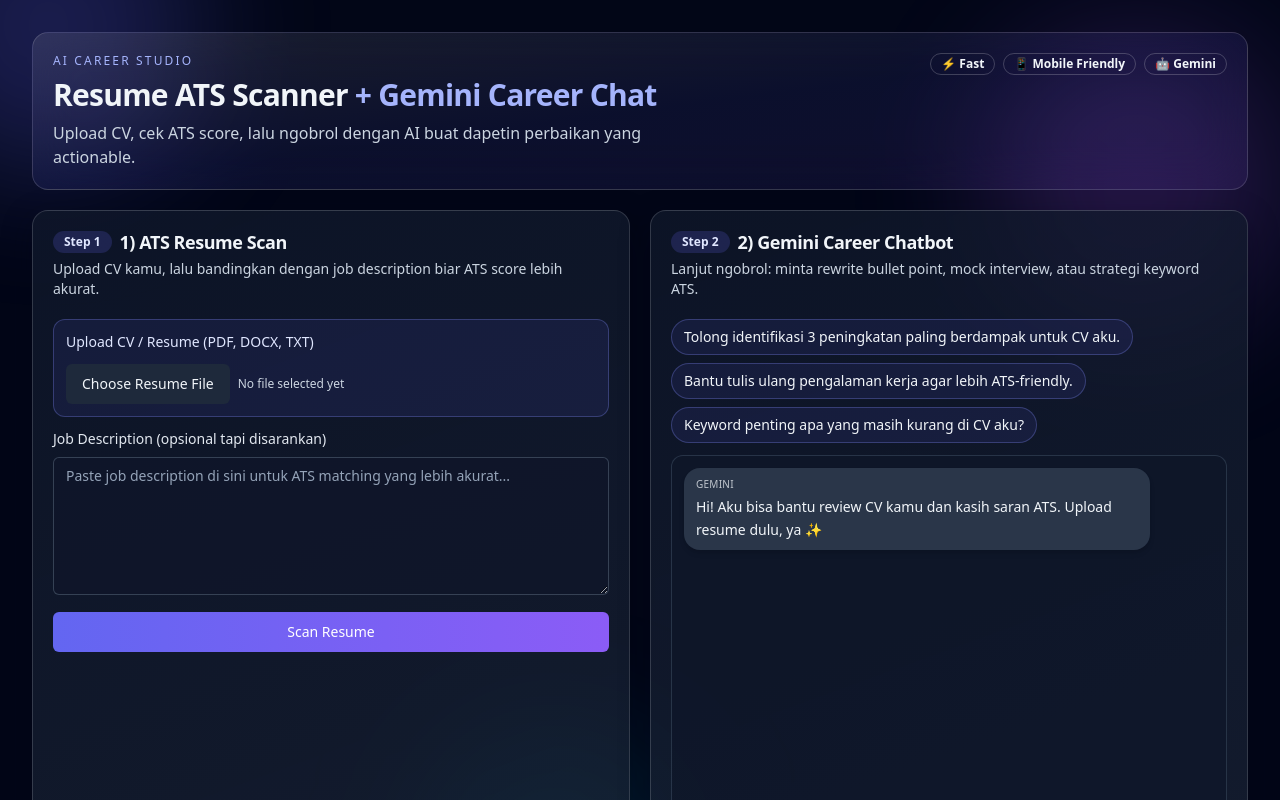
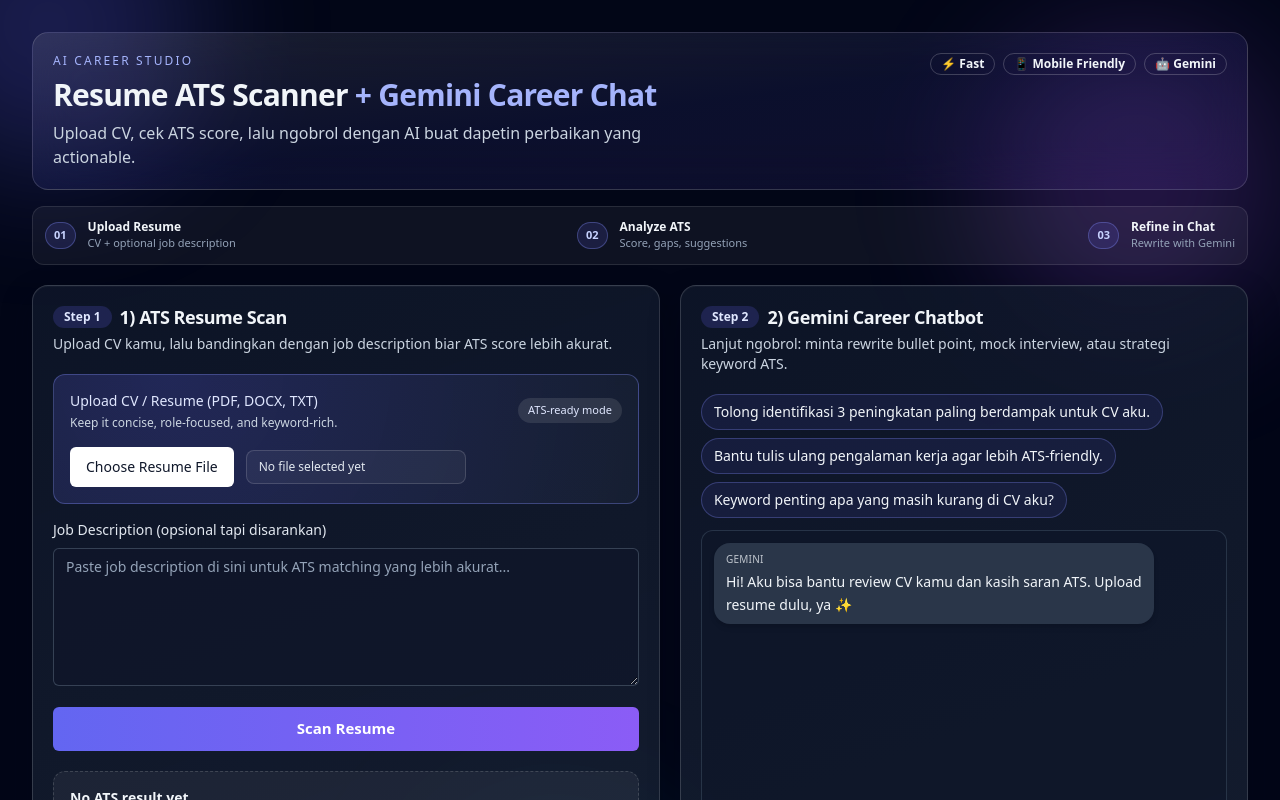
Before and after one commit to norchcode/simplify-ats-gemini, a Next.js app: page / in a window 1280 px wide. Shown: the top 800 px of the page. Built offline with nearby package versions, Linux system fonts and the light colour scheme.

Commit message:
style update

```diff
--- a/app/globals.css
+++ b/app/globals.css
@@ -17,8 +17,15 @@
 
 .fancy-card {
   border-color: rgba(255, 255, 255, 0.15) !important;
-  background: linear-gradient(160deg, rgba(15, 23, 42, 0.8), rgba(30, 41, 59, 0.65));
-  box-shadow: 0 10px 30px rgba(2, 6, 23, 0.35);
+  background: linear-gradient(160deg, rgba(15, 23, 42, 0.82), rgba(30, 41, 59, 0.68));
+  box-shadow:
+    0 14px 30px rgba(2, 6, 23, 0.34),
+    inset 0 1px 0 rgba(255, 255, 255, 0.03);
+}
+
+.upload-surface {
+  border: 1px solid rgba(129, 140, 248, 0.35);
+  background: radial-gradient(circle at 20% 0%, rgba(99, 102, 241, 0.24), rgba(30, 41, 59, 0.45));
 }
 
 .chat-scroll::-webkit-scrollbar {
--- a/app/page.js
+++ b/app/page.js
@@ -150,6 +150,8 @@
       <div className="relative mx-auto w-full max-w-7xl px-4 py-5 sm:px-6 lg:px-8 lg:py-8">
         <Hero />
 
+        <WorkflowStrip />
+
         <div className="mt-5 md:hidden">
           <Tabs>
             <TabsList>
@@ -163,7 +165,7 @@
           </Tabs>
         </div>
 
-        <section className="mt-5 grid gap-5 md:grid-cols-2">
+        <section className="mt-5 grid gap-5 md:grid-cols-[1.05fr_0.95fr]">
           <Card className={`fancy-card ${activeView !== "scan" ? "hidden md:block" : ""}`}>
             <CardHeader>
               <div className="flex items-center gap-2">
@@ -174,9 +176,16 @@
             </CardHeader>
 
             <CardContent>
-              <form onSubmit={handleScan} className="space-y-3">
-                <div className="rounded-xl border border-indigo-400/30 bg-indigo-500/10 p-3">
-                  <p className="text-sm font-medium text-indigo-100">Upload CV / Resume (PDF, DOCX, TXT)</p>
+              <form onSubmit={handleScan} className="space-y-4">
+                <div className="upload-surface rounded-xl p-4">
+                  <div className="flex flex-wrap items-center justify-between gap-3">
+                    <div>
+                      <p className="text-sm font-medium text-indigo-100">Upload CV / Resume (PDF, DOCX, TXT)</p>
+                      <p className="mt-1 text-xs text-slate-300">Keep it concise, role-focused, and keyword-rich.</p>
+                    </div>
+                    <div className="rounded-full bg-white/10 px-2.5 py-1 text-[11px] text-indigo-100">ATS-ready mode</div>
+                  </div>
+
                   <input
                     ref={fileInputRef}
                     type="file"
@@ -184,13 +193,20 @@
                     className="hidden"
                     onChange={(e) => setResumeFile(e.target.files?.[0] || null)}
                   />
-                  <div className="mt-3 flex flex-wrap items-center gap-2">
-                    <Button type="button" variant="secondary" onClick={() => fileInputRef.current?.click()}>
+
+                  <div className="mt-4 flex flex-wrap items-center gap-3">
+                    <Button type="button" className="bg-white text-slate-900 hover:bg-slate-100" onClick={() => fileInputRef.current?.click()}>
                       Choose Resume File
                     </Button>
-                    <span className="text-xs text-slate-300">
-                      {resumeFile ? `Selected: ${resumeFile.name}` : "No file selected yet"}
-                    </span>
+                    <div className="min-w-[220px] rounded-lg border border-white/15 bg-white/5 px-3 py-2 text-xs text-slate-200">
+                      {resumeFile ? (
+                        <>
+                          <span className="text-emerald-300">●</span> Selected: {resumeFile.name}
+                        </>
+                      ) : (
+                        "No file selected yet"
+                      )}
+                    </div>
                   </div>
                 </div>
 
@@ -205,7 +221,7 @@
                   />
                 </label>
 
-                <Button className="w-full bg-gradient-to-r from-indigo-500 to-violet-500 hover:brightness-110" type="submit" disabled={scanLoading}>
+                <Button className="h-11 w-full bg-gradient-to-r from-indigo-500 to-violet-500 text-[15px] font-semibold hover:brightness-110" type="submit" disabled={scanLoading}>
                   {scanLoading ? "Scanning..." : "Scan Resume"}
                 </Button>
 
@@ -246,7 +262,9 @@
                     </div>
                   ) : null}
                 </div>
-              ) : null}
+              ) : (
+                <EmptyAnalysisState />
+              )}
             </CardContent>
           </Card>
 
@@ -335,12 +353,43 @@
   );
 }
 
+function WorkflowStrip() {
+  return (
+    <div className="mt-4 hidden rounded-xl border border-white/10 bg-white/5 p-3 md:flex md:items-center md:justify-between">
+      <WorkflowStep index="01" title="Upload Resume" desc="CV + optional job description" />
+      <WorkflowStep index="02" title="Analyze ATS" desc="Score, gaps, suggestions" />
+      <WorkflowStep index="03" title="Refine in Chat" desc="Rewrite with Gemini" />
+    </div>
+  );
+}
+
+function WorkflowStep({ index, title, desc }) {
+  return (
+    <div className="flex items-center gap-3">
+      <span className="rounded-full border border-indigo-400/35 bg-indigo-500/15 px-2 py-1 text-[11px] font-semibold text-indigo-200">{index}</span>
+      <div>
+        <p className="text-xs font-semibold text-slate-100">{title}</p>
+        <p className="text-[11px] text-slate-400">{desc}</p>
+      </div>
+    </div>
+  );
+}
+
 function BackgroundGlow() {
   return (
     <div className="pointer-events-none absolute inset-0">
       <div className="glow-slow absolute -top-28 -left-24 h-72 w-72 rounded-full bg-indigo-500/25 blur-3xl" />
       <div className="glow-slower absolute top-12 right-0 h-72 w-72 rounded-full bg-purple-500/20 blur-3xl" />
       <div className="glow-slow absolute bottom-0 left-1/3 h-64 w-64 rounded-full bg-cyan-500/15 blur-3xl" />
+    </div>
+  );
+}
+
+function EmptyAnalysisState() {
+  return (
+    <div className="mt-5 rounded-xl border border-dashed border-white/15 bg-white/5 p-4 text-sm text-slate-300">
+      <p className="font-semibold text-slate-100">No ATS result yet.</p>
+      <p className="mt-1">Upload CV dan klik Scan Resume untuk mulai analisis.</p>
     </div>
   );
 }
```
